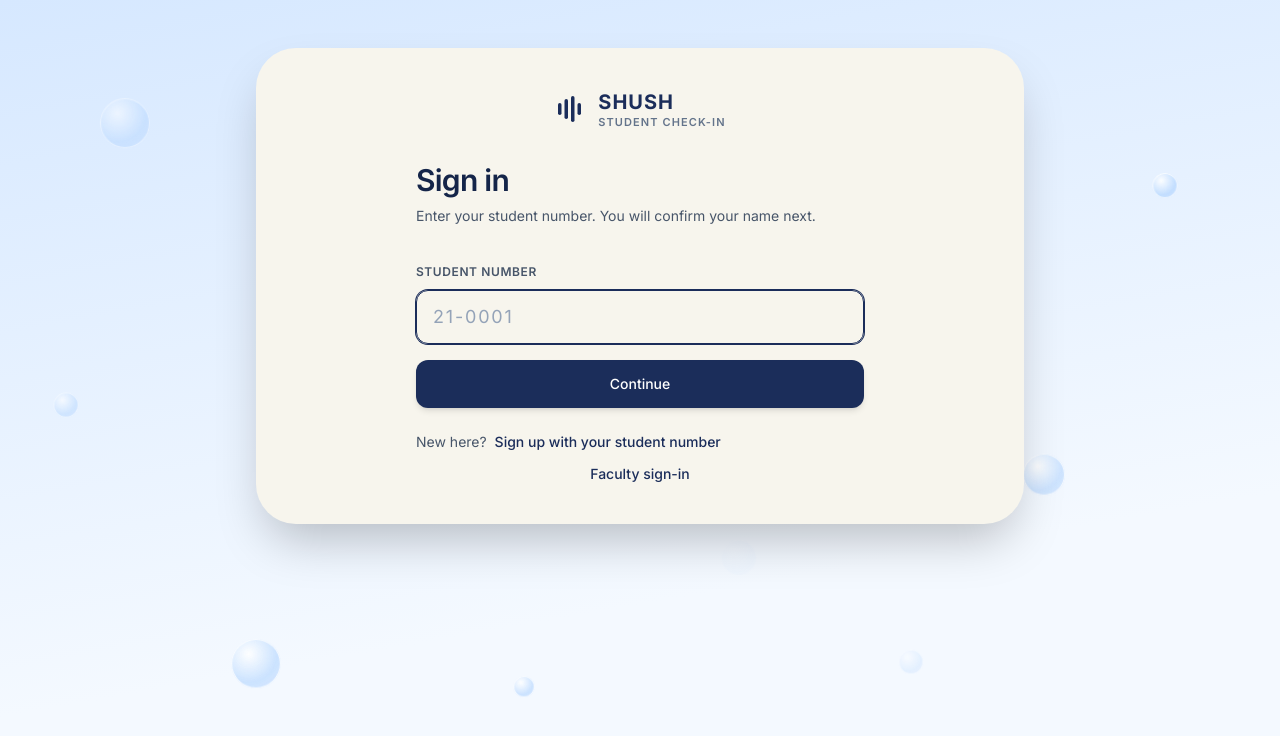
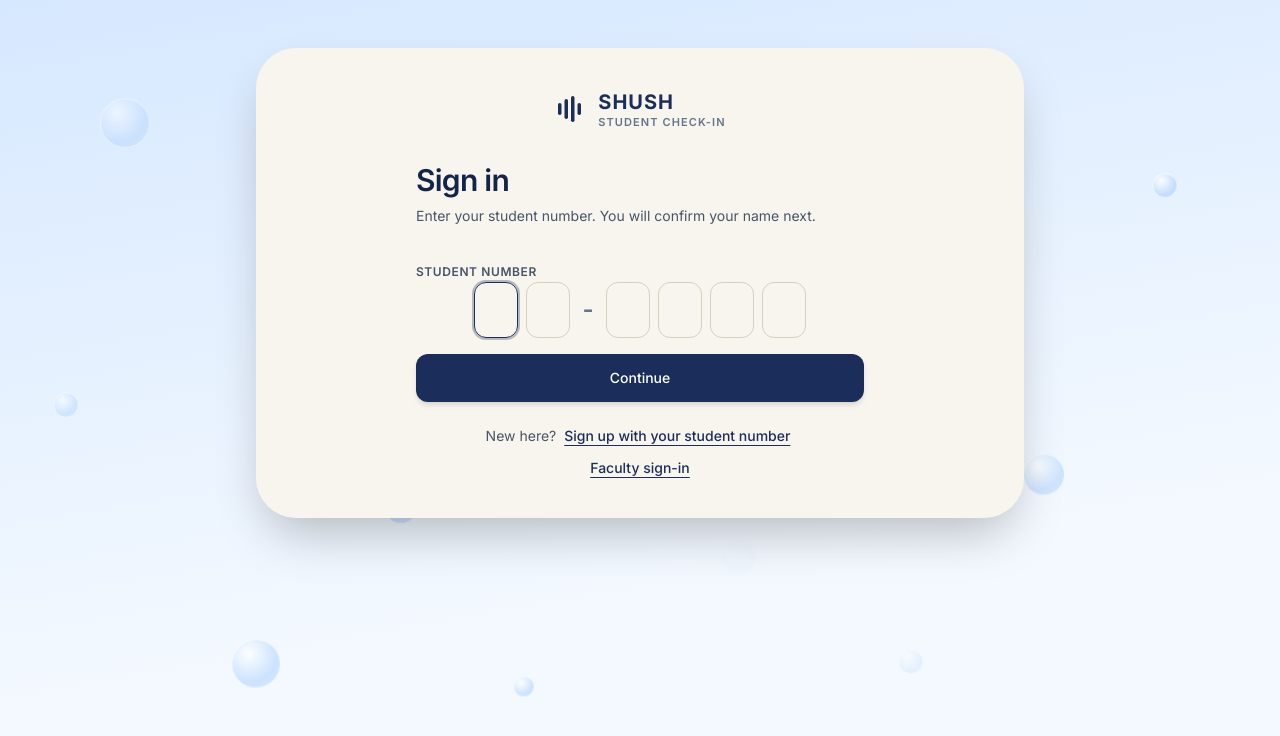
Before and after one commit to chipiee-dot/SHUSH, a React (Vite) app in the folder client/: page /student/login in a window 1280 px wide. Shown: the top 736 px of the page. Built offline with nearby package versions, Linux system fonts and the light colour scheme; no server answers.

Commit message:
Student number as six boxes with dash, centred underlined links, rail full height with icons centred in 65%

```diff
--- a/client/src/components/AppShell.css
+++ b/client/src/components/AppShell.css
@@ -23,14 +23,22 @@
   flex: none;
   width: 84px;
   margin: 0;
-  padding: 22px 0;
+  padding: 0;
+  display: flex;
+  flex-direction: column;
+  border-radius: 0 40px 40px 0;
+  background: linear-gradient(180deg, #6a5be6 0%, #5b4bdb 100%);
+  box-shadow: 0 12px 30px rgba(91, 75, 219, 0.35);
+}
+
+.shell .rail-inner {
+  height: 65%;
+  margin: auto;
   display: flex;
   flex-direction: column;
   align-items: center;
+  justify-content: center;
   gap: 24px;
-  border-radius: 0 40px 40px 0;
-  background: linear-gradient(180deg, #6a5be6 0%, #5b4bdb 100%);
-  box-shadow: 0 12px 30px rgba(91, 75, 219, 0.35);
 }
 
 .shell .brand {
--- a/client/src/components/FacultyShell.jsx
+++ b/client/src/components/FacultyShell.jsx
@@ -104,6 +104,7 @@ export default function FacultyShell() {
     <div className="shell">
       <div className="app">
         <aside className="side" aria-label="Faculty console navigation">
+          <div className="rail-inner">
           <span className="brand" aria-hidden="true">
             <Logo className="h-6 w-6 text-white" />
           </span>
@@ -124,6 +125,7 @@ export default function FacultyShell() {
               </NavLink>
             ))}
           </nav>
+          </div>
         </aside>
 
         <div className="main">
--- /dev/null
+++ b/client/src/components/StudentNumberInput.jsx
@@ -0,0 +1,71 @@
+import { useRef } from 'react';
+
+// Six separate boxes with a dash between the 2nd and 3rd, e.g. 2 1 - 0 0 0 1.
+export default function StudentNumberInput({ id, value = '', onChange, autoFocus = false }) {
+  const digits = value.replace(/\D/g, '').slice(0, 6);
+  const chars = Array.from({ length: 6 }, (_, i) => digits[i] ?? '');
+  const refs = useRef([]);
+
+  function commit(next) {
+    onChange(next.join('').slice(0, 6));
+  }
+
+  function handleChange(i, e) {
+    const typed = e.target.value.replace(/\D/g, '');
+    const next = [...chars];
+    next[i] = typed ? typed[typed.length - 1] : '';
+    commit(next);
+    if (typed && i < 5) refs.current[i + 1]?.focus();
+  }
+
+  function handleKeyDown(i, e) {
+    if (e.key === 'Backspace' && !chars[i] && i > 0) {
+      e.preventDefault();
+      const next = [...chars];
+      next[i - 1] = '';
+      commit(next);
+      refs.current[i - 1]?.focus();
+    } else if (e.key === 'ArrowLeft' && i > 0) {
+      refs.current[i - 1]?.focus();
+    } else if (e.key === 'ArrowRight' && i < 5) {
+      refs.current[i + 1]?.focus();
+    }
+  }
+
+  function handlePaste(e) {
+    const text = e.clipboardData.getData('text').replace(/\D/g, '').slice(0, 6);
+    if (!text) return;
+    e.preventDefault();
+    onChange(text);
+    refs.current[Math.min(text.length, 5)]?.focus();
+  }
+
+  const box = (i) => (
+    <input
+      key={i}
+      ref={(el) => {
+        refs.current[i] = el;
+      }}
+      id={i === 0 ? id : undefined}
+      inputMode="numeric"
+      autoComplete="off"
+      autoFocus={autoFocus && i === 0}
+      maxLength={1}
+      aria-label={`Student number digit ${i + 1}`}
+      value={chars[i]}
+      onChange={(e) => handleChange(i, e)}
+      onKeyDown={(e) => handleKeyDown(i, e)}
+      onFocus={(e) => e.target.select()}
+      onPaste={handlePaste}
+      className="h-14 w-11 rounded-xl border border-[#d6cfbe] bg-transparent text-center text-xl font-semibold text-[#152549] focus:border-[#1b2d5a] focus:outline-none focus:ring-2 focus:ring-[#1b2d5a]/30"
+    />
+  );
+
+  return (
+    <div role="group" aria-label="Student number" className="flex items-center justify-center gap-2">
+      {[0, 1].map(box)}
+      <span aria-hidden="true" className="px-1 text-2xl font-semibold text-slate-500">-</span>
+      {[2, 3, 4, 5].map(box)}
+    </div>
+  );
+}
--- a/client/src/pages/student/StudentLogin.jsx
+++ b/client/src/pages/student/StudentLogin.jsx
@@ -5,6 +5,7 @@ import Alert from '../../components/Alert.jsx';
 import ConfirmDialog from '../../components/ConfirmDialog.jsx';
 import { useStudentAuth } from '../../context/StudentAuthContext.jsx';
 import { STUDENT_NO_RE, formatStudentNumberInput } from '../../lib/studentNumber.js';
+import StudentNumberInput from '../../components/StudentNumberInput.jsx';
 
 const INPUT =
   'mt-2 block w-full rounded-xl border border-[#d6cfbe] bg-transparent px-4 py-3 text-lg tracking-widest text-slate-800 placeholder:text-slate-400 focus:border-[#1b2d5a] focus:ring-1 focus:ring-[#1b2d5a]';
@@ -63,17 +64,11 @@ export default function StudentLogin() {
           <label htmlFor="student-no" className="text-xs font-semibold uppercase tracking-wider text-slate-600">
             Student number
           </label>
-          <input
+          <StudentNumberInput
             id="student-no"
-            name="student-no"
-            inputMode="numeric"
-            autoComplete="off"
+            value={raw}
+            onChange={(d) => setRaw(formatStudentNumberInput(d))}
             autoFocus
-            placeholder="21-0001"
-            maxLength={7}
-            value={raw}
-            onChange={(e) => setRaw(formatStudentNumberInput(e.target.value))}
-            className={INPUT}
           />
         </div>
         <button
@@ -86,17 +81,17 @@ export default function StudentLogin() {
       </form>
 
       <div className="mt-6 space-y-3">
-        <p className="text-sm text-slate-600">
+        <p className="text-center text-sm text-slate-600">
           New here?{' '}
-          <Link to="/student/signup" className="font-medium text-[#1b2d5a] underline-offset-4 hover:underline focus:outline-none focus:ring-2 focus:ring-[#1b2d5a] focus:ring-offset-2 rounded px-1">
+          <Link to="/student/signup" className="font-medium text-[#1b2d5a] underline underline-offset-4 focus:outline-none focus:ring-2 focus:ring-[#1b2d5a] focus:ring-offset-2 rounded px-1">
             Sign up with your student number
           </Link>
         </p>
 
-        <p className="text-center text-sm text-slate-600">
+        <p className="mt-2 text-center text-sm text-slate-600">
           <Link
             to="/login"
-            className="font-medium text-[#1b2d5a] underline-offset-4 hover:underline focus:outline-none focus:ring-2 focus:ring-[#1b2d5a] focus:ring-offset-2 rounded px-1"
+            className="font-medium text-[#1b2d5a] underline underline-offset-4 focus:outline-none focus:ring-2 focus:ring-[#1b2d5a] focus:ring-offset-2 rounded px-1"
           >
             Faculty sign-in
           </Link>
--- a/client/src/pages/student/StudentSignUp.jsx
+++ b/client/src/pages/student/StudentSignUp.jsx
@@ -3,6 +3,7 @@ import { Link } from 'react-router-dom';
 import { api } from '../../api.js';
 import Alert from '../../components/Alert.jsx';
 import { SECTION_RE, STUDENT_NO_RE, formatStudentNumberInput } from '../../lib/studentNumber.js';
+import StudentNumberInput from '../../components/StudentNumberInput.jsx';
 
 const LABEL = 'text-xs font-semibold uppercase tracking-wider text-slate-600';
 const INPUT =
@@ -74,15 +75,10 @@ export default function StudentSignUp() {
 
         <div className="sm:col-span-2">
           <label htmlFor="su-student-no" className={LABEL}>Student number</label>
-          <input
+          <StudentNumberInput
             id="su-student-no"
-            inputMode="numeric"
-            autoComplete="off"
-            placeholder="21-0001"
-            maxLength={7}
             value={form.studentNo}
-            onChange={(e) => setForm((f) => ({ ...f, studentNo: formatStudentNumberInput(e.target.value) }))}
-            className={INPUT}
+            onChange={(d) => setForm((f) => ({ ...f, studentNo: formatStudentNumberInput(d) }))}
           />
         </div>
 
@@ -128,9 +124,9 @@ export default function StudentSignUp() {
         </div>
       </form>
 
-      <p className="mt-6 text-sm text-slate-600">
+      <p className="mt-6 text-center text-sm text-slate-600">
         Already registered?{' '}
-        <Link to="/student/login" className="font-medium text-[#1b2d5a] underline-offset-4 hover:underline">
+        <Link to="/student/login" className="font-medium text-[#1b2d5a] underline underline-offset-4">
           Sign in
         </Link>
       </p>
```
